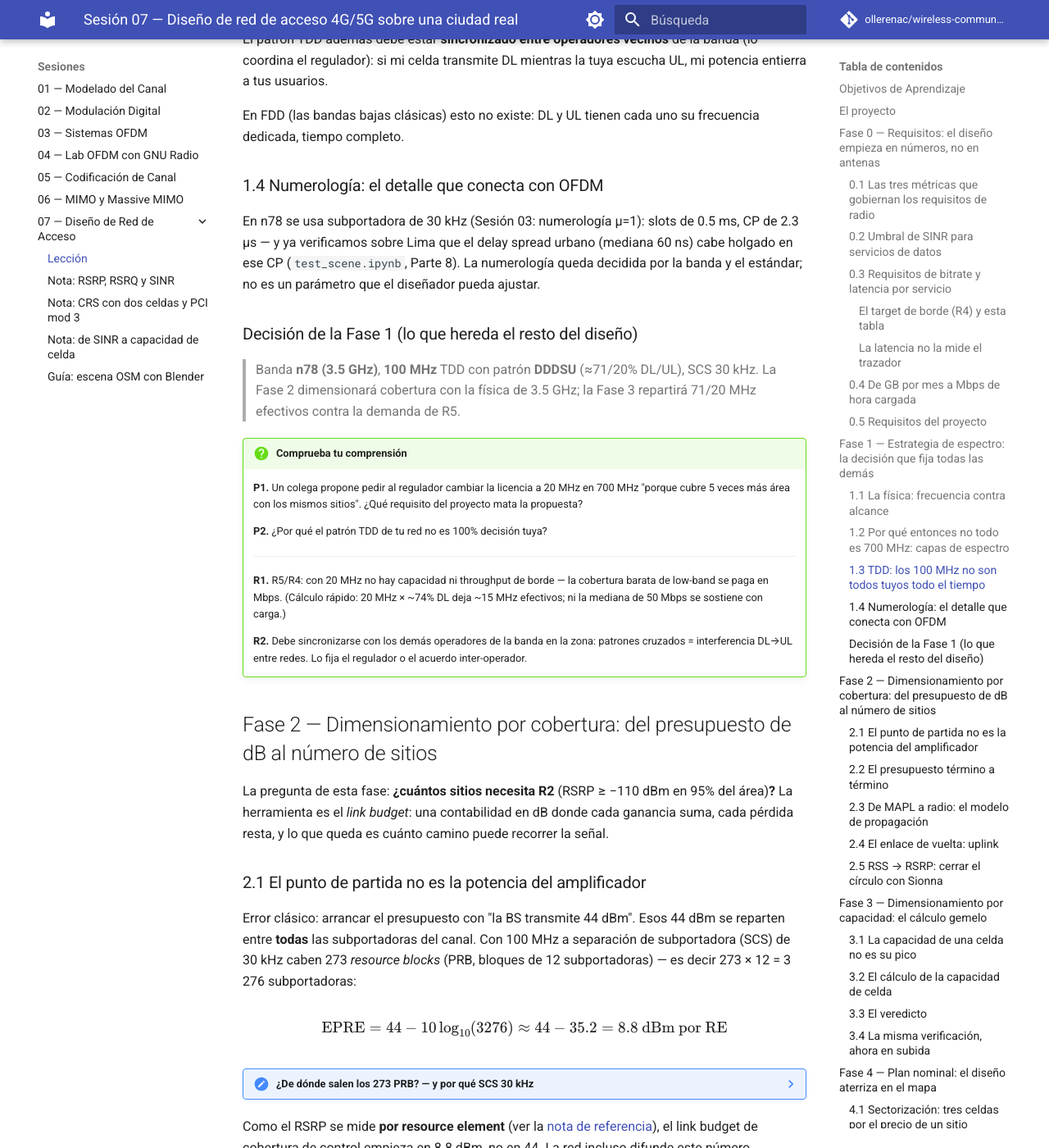
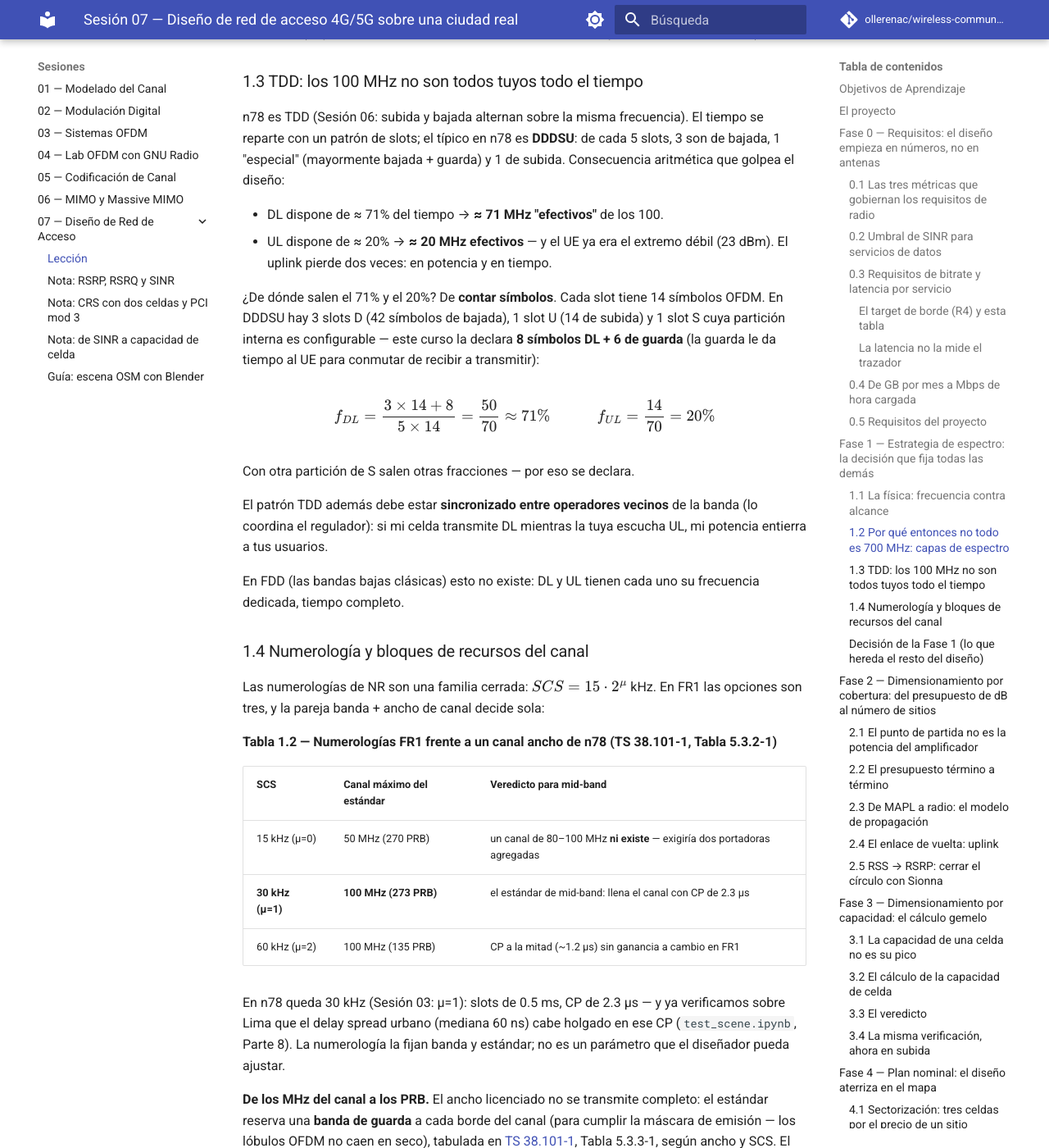
Before and after one commit to ollerenac/wireless-communication-systems, an MkDocs documentation site: the page built from docs/sessions/07-network-design/index.md, in a window 1280 px wide and 1400 px high, scrolled down 10906 px. Shown: the whole window at 82% size. Built offline with MkDocs 1.6.1 and Material for MkDocs 9.7.7, drawn with Linux system fonts in a browser that asks for light colours; comment, search, counter and statistics services are not loaded; some of the changed text lies outside the part shown.

Commit message:
fix(07-network-design): Fase 1 lesson gaps found by instructor audit
Lesson:
- §1.1: the three formulas now explicit (delta = 20log10(f/f_ref);
  r_rel = 10^(-delta/10n) from fixed MAPL; sitios = 1/r_rel^2 from area
  geometry, each named in words); bands table numbered Tabla 1.1
- §1.3: 71%/20% derived by symbol counting — DDDSU with declared S-slot
  split (8 DL + 6 guard), formulas shown
- §1.4 retitled 'Numerología y bloques de recursos del canal': numerology
  family 15*2^u with Tabla 1.2 (15/30/60 kHz verdicts, TS 38.101-1
  T.5.3.2-1), and the general PRB method (guard bands T.5.3.3-1 linked,
  BW_tx = BW - 2g, N_PRB = floor(BW_tx/(12*SCS))) with the 100 MHz -> 273
  worked example; 80 MHz case deliberately NOT worked (exam)

Exam:
- Student comments point at the exact lesson anchors (§1.1 formulas,
  §1.3 arithmetic, §1.4 method/Tabla 1.2); TU TRABAJO markers on the
  three in-loop Nones; guard-print if flagged as do-not-touch
- n_prb comment disambiguated (1 PRB = 12 subcarriers x SCS = 0.36 MHz)
- Solution comments carry the same refs; re-executed clean

Co-Authored-By: Claude Fable 5 <noreply@anthropic.com>
Claude-Session: https://claude.ai/code/session_01DwhbKVUZCFgUhxaWRkBL6Y

```diff
--- a/docs/sessions/07-network-design/index.md
+++ b/docs/sessions/07-network-design/index.md
@@ -419,7 +419,24 @@ solo **×1.4** — el exponente alto "amortigua" la ventaja de bajar de banda
 octavas, da ×2.3 y no ×5).
 
 Con el exponente de propagación urbano ($n \approx 3.8$), el delta de
-pérdida se convierte en factor de área — y el factor de área, en sitios:
+pérdida se convierte en radio de celda — y el radio, en sitios. Las tres
+fórmulas de la cadena:
+
+$$\Delta = 20\log_{10}\!\left(\frac{f}{f_{ref}}\right) \qquad\quad
+r_{rel} = 10^{-\Delta/(10\,n)} \qquad\quad
+\text{sitios}_{rel} = \frac{1}{r_{rel}^{2}}$$
+
+donde $f$ es la frecuencia de la banda candidata y $f_{ref}$ la de
+referencia. La primera es el término de frecuencia de la pérdida de
+propagación: a distancia igual, subir de banda cuesta $\Delta$ dB. La
+segunda sale de mantener fijo el presupuesto del enlace (MAPL): los dB
+que la banda regala (o cobra) los absorbe el término de distancia
+$10\,n\log_{10}(r)$, así el radio crece o se encoge. La tercera es
+geometría: para tapar la misma área con celdas de radio $r_{rel}$
+relativo hacen falta $1/r_{rel}^2$ sitios — el área de cada celda escala
+con el cuadrado del radio.
+
+**Tabla 1.1 — Bandas candidatas frente a n78: pérdida, radio y sitios relativos ($n = 3.8$)**
 
 | Banda | $\Delta$ pérdida vs n78 | Radio relativo | Sitios para la misma área |
 |---|---|---|---|
@@ -467,6 +484,18 @@ de cada 5 slots, 3 son de bajada, 1 "especial" (mayormente bajada + guarda) y
 - UL dispone de ≈ 20% → **≈ 20 MHz efectivos** — y el UE ya era el extremo
   débil (23 dBm). El uplink pierde dos veces: en potencia y en tiempo.
 
+¿De dónde salen el 71% y el 20%? De **contar símbolos**. Cada slot tiene
+14 símbolos OFDM. En DDDSU hay 3 slots D (42 símbolos de bajada), 1 slot
+U (14 de subida) y 1 slot S cuya partición interna es configurable — este
+curso la declara **8 símbolos DL + 6 de guarda** (la guarda le da tiempo
+al UE para conmutar de recibir a transmitir):
+
+$$f_{DL} = \frac{3 \times 14 + 8}{5 \times 14} = \frac{50}{70} \approx 71\%
+\qquad\quad
+f_{UL} = \frac{14}{70} = 20\%$$
+
+Con otra partición de S salen otras fracciones — por eso se declara.
+
 El patrón TDD además debe estar **sincronizado entre operadores vecinos** de
 la banda (lo coordina el regulador): si mi celda transmite DL mientras la
 tuya escucha UL, mi potencia entierra a tus usuarios.
@@ -474,13 +503,41 @@ tuya escucha UL, mi potencia entierra a tus usuarios.
 En FDD (las bandas bajas clásicas) esto no existe: DL y UL tienen cada uno su
 frecuencia dedicada, tiempo completo.
 
-### 1.4 Numerología: el detalle que conecta con OFDM
+### 1.4 Numerología y bloques de recursos del canal
 
-En n78 se usa subportadora de 30 kHz (Sesión 03: numerología µ=1): slots de
-0.5 ms, CP de 2.3 µs — y ya verificamos sobre Lima que el delay spread urbano
-(mediana 60 ns) cabe holgado en ese CP (`test_scene.ipynb`, Parte 8). La
-numerología queda decidida por la banda y el estándar; no es un parámetro que
-el diseñador pueda ajustar.
+Las numerologías de NR son una familia cerrada: $SCS = 15 \cdot 2^{\mu}$
+kHz. En FR1 las opciones son tres, y la pareja banda + ancho de canal
+decide sola:
+
+**Tabla 1.2 — Numerologías FR1 frente a un canal ancho de n78 (TS 38.101-1, Tabla 5.3.2-1)**
+
+| SCS | Canal máximo del estándar | Veredicto para mid-band |
+|---|---|---|
+| 15 kHz (µ=0) | 50 MHz (270 PRB) | un canal de 80–100 MHz **ni existe** — exigiría dos portadoras agregadas |
+| **30 kHz (µ=1)** | **100 MHz (273 PRB)** | el estándar de mid-band: llena el canal con CP de 2.3 µs |
+| 60 kHz (µ=2) | 100 MHz (135 PRB) | CP a la mitad (~1.2 µs) sin ganancia a cambio en FR1 |
+
+En n78 queda 30 kHz (Sesión 03: µ=1): slots de 0.5 ms, CP de 2.3 µs — y ya
+verificamos sobre Lima que el delay spread urbano (mediana 60 ns) cabe
+holgado en ese CP (`test_scene.ipynb`, Parte 8). La numerología la fijan
+banda y estándar; no es un parámetro que el diseñador pueda ajustar.
+
+**De los MHz del canal a los PRB.** El ancho licenciado no se transmite
+completo: el estándar reserva una **banda de guarda** a cada borde del
+canal (para cumplir la máscara de emisión — los lóbulos OFDM no caen en
+seco), tabulada en
+[TS 38.101-1](https://www.etsi.org/deliver/etsi_ts/138100_138199/13810101/),
+Tabla 5.3.3-1, según ancho y SCS. El método, válido para cualquier canal:
+
+$$BW_{tx} = BW_{canal} - 2 \cdot g
+\qquad\quad
+N_{PRB} = \left\lfloor \frac{BW_{tx}}{12 \cdot SCS} \right\rfloor$$
+
+donde $g$ es la guarda de la tabla y $12 \cdot SCS$ el ancho de un PRB
+(con 30 kHz: 360 kHz). Para nuestro canal de 100 MHz, $g = 0.845$ MHz →
+$BW_{tx} = 98.31$ MHz → **273 PRB** (utilización 98.3%). El resultado
+coincide con la Tabla 5.3.2-1 del estándar — que es el contraste
+obligatorio del cálculo.
 
 ### Decisión de la Fase 1 (lo que hereda el resto del diseño)
 
```
Also changed, not shown: .planning/STATE.md (+1 -1 lines), docs/sessions/07-network-design/examen-alumno.ipynb.
